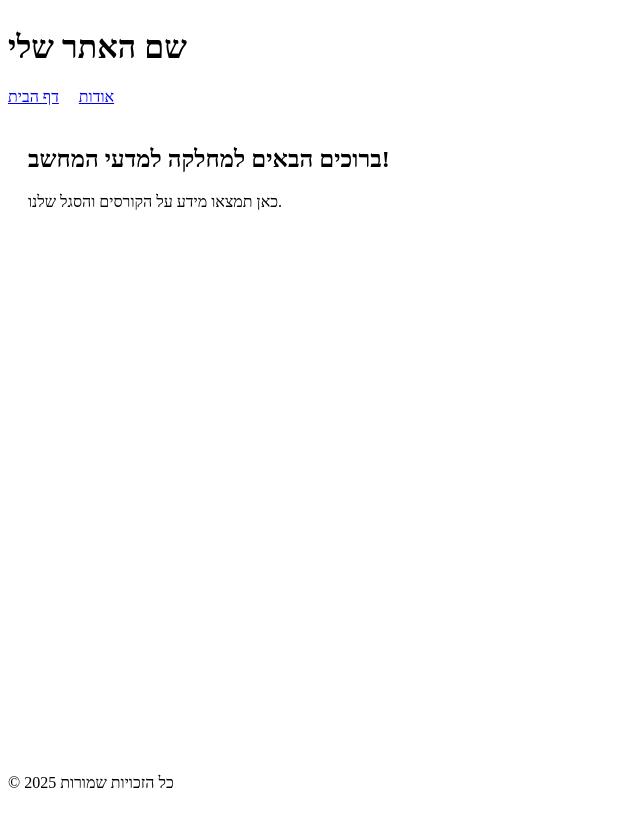
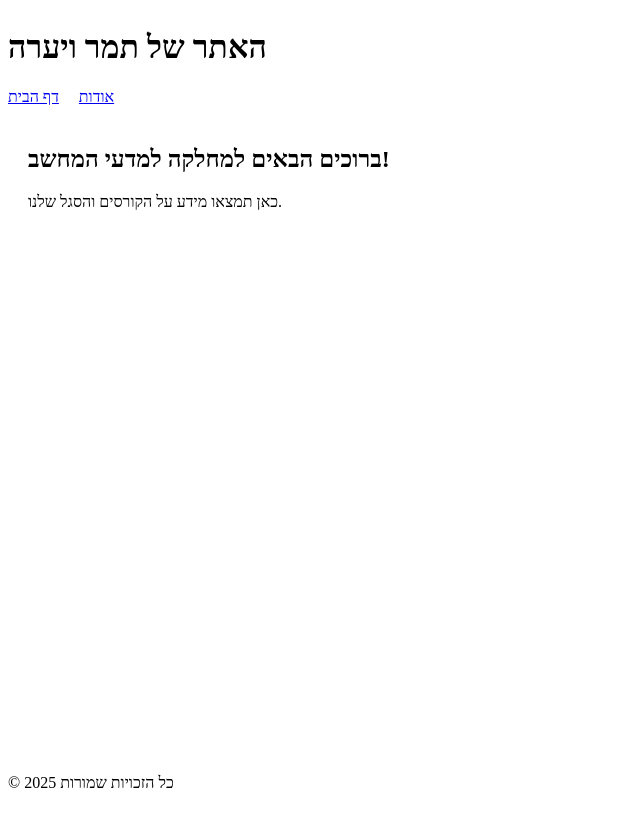
Before and after one commit to Yaara40/academic-department-website, a React (Vite) app: page / in a window 1280 px wide. Shown: the whole page, without its empty margins (0-640 px from the left). Built offline with nearby package versions, Linux system fonts and the light colour scheme.

Commit message:
changed website name

```diff
--- a/src/components/Header.tsx
+++ b/src/components/Header.tsx
@@ -1,7 +1,7 @@
 const Header = () => {
   return (
     <header>
-      <h1>שם האתר שלי</h1>
+      <h1>האתר של תמר ויערה</h1>
       <nav style={{ display: 'flex', gap: '20px' }}>
         <a href="/">דף הבית</a>
         <a href="/about">אודות</a>
```
